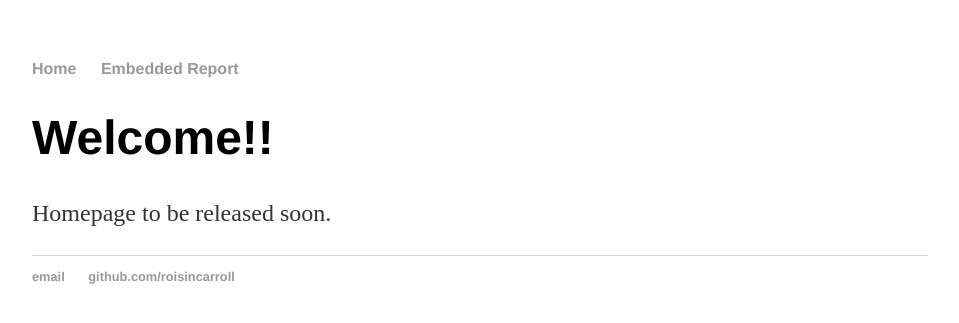
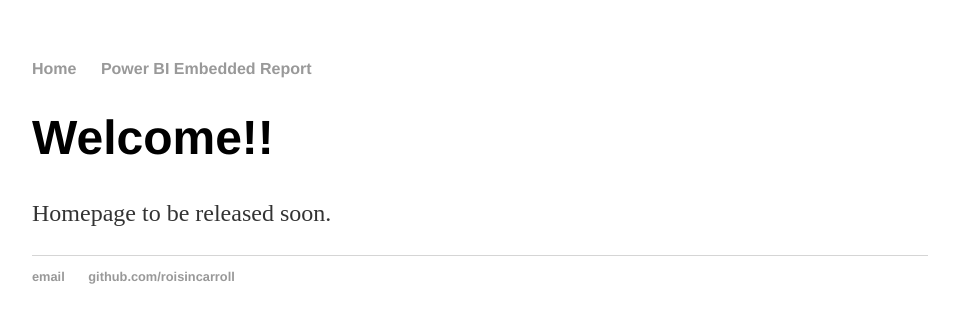
Before and after one commit to roisincarroll/roisincarroll.github.io, a Jekyll site: the page built from index.html, in a window 1280 px wide. Shown: the top 323 px of the page, without its empty margins (160-1119 px from the left). Built offline with Jekyll 4.4.1, drawn with Linux system fonts in a browser that asks for light colours.

Commit message:
update default

```diff
--- a/_layouts/default.html
+++ b/_layouts/default.html
@@ -9,7 +9,7 @@
 		<nav>
     		<ul>
         		<li><a href="/">Home</a></li>
-        		<li><a href="/embeddedreport">Embedded Report</a></li>
+        		<li><a href="/embeddedreport">Power BI Embedded Report</a></li>
     		</ul>
 		</nav>
 		<div class="container">
```
